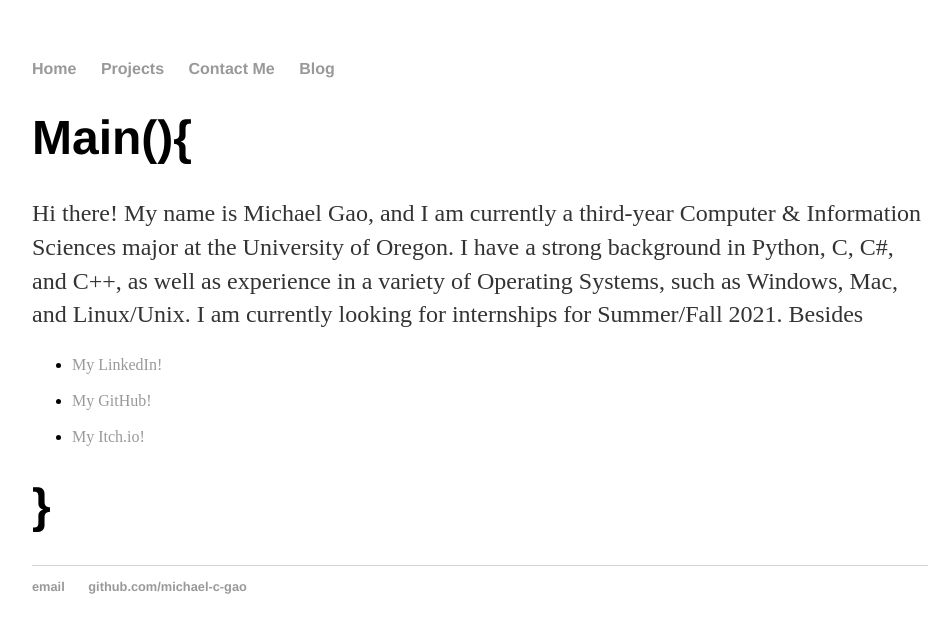
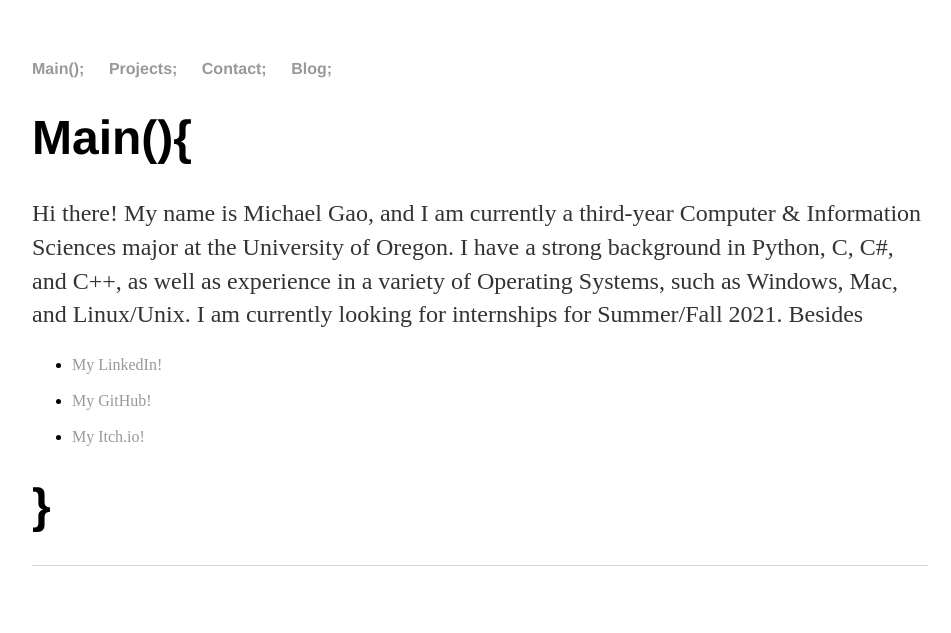
Before and after one commit to michael-c-gao/WebsiteOfMichael, a Jekyll site: the page built from index.html, in a window 1280 px wide. Shown: the top 633 px of the page, without its empty margins (160-1111 px from the left). Built offline with Jekyll 4.4.1, drawn with Linux system fonts in a browser that asks for light colours.

Commit message:
Update default.html

```diff
--- a/_layouts/default.html
+++ b/_layouts/default.html
@@ -8,11 +8,11 @@
 		<body>
 			<nav>
 	    		<ul>
-	        		<li><a href="/">Home</a></li>
+	        		<li><a href="/">Main();</a></li>
 		        	<!--<li><a href="/about">About</a></li>-->
-				<li><a href="/projects">Projects</a></li>
-	        		<li><a href="/contact">Contact Me</a></li>
-	        		<li><a href="/blog">Blog</a></li>
+				<li><a href="/projects">Projects;</a></li>
+	        		<li><a href="/contact">Contact;</a></li>
+	        		<li><a href="/blog">Blog;</a></li>
 	    		</ul>
 			</nav>
 			<div class="container">
@@ -22,9 +22,6 @@
 			</div><!-- /.container -->
 			<footer>
 	    		<ul>
-	        		<li><a href="mailto:michaelgao16@gmail.com">email</a></li>
-	        		<li><a href="https://github.com/michael-c-gao">github.com/michael-c-gao</a></li>
-				</ul>
 			</footer>
 		</body>
 	</html>
```
